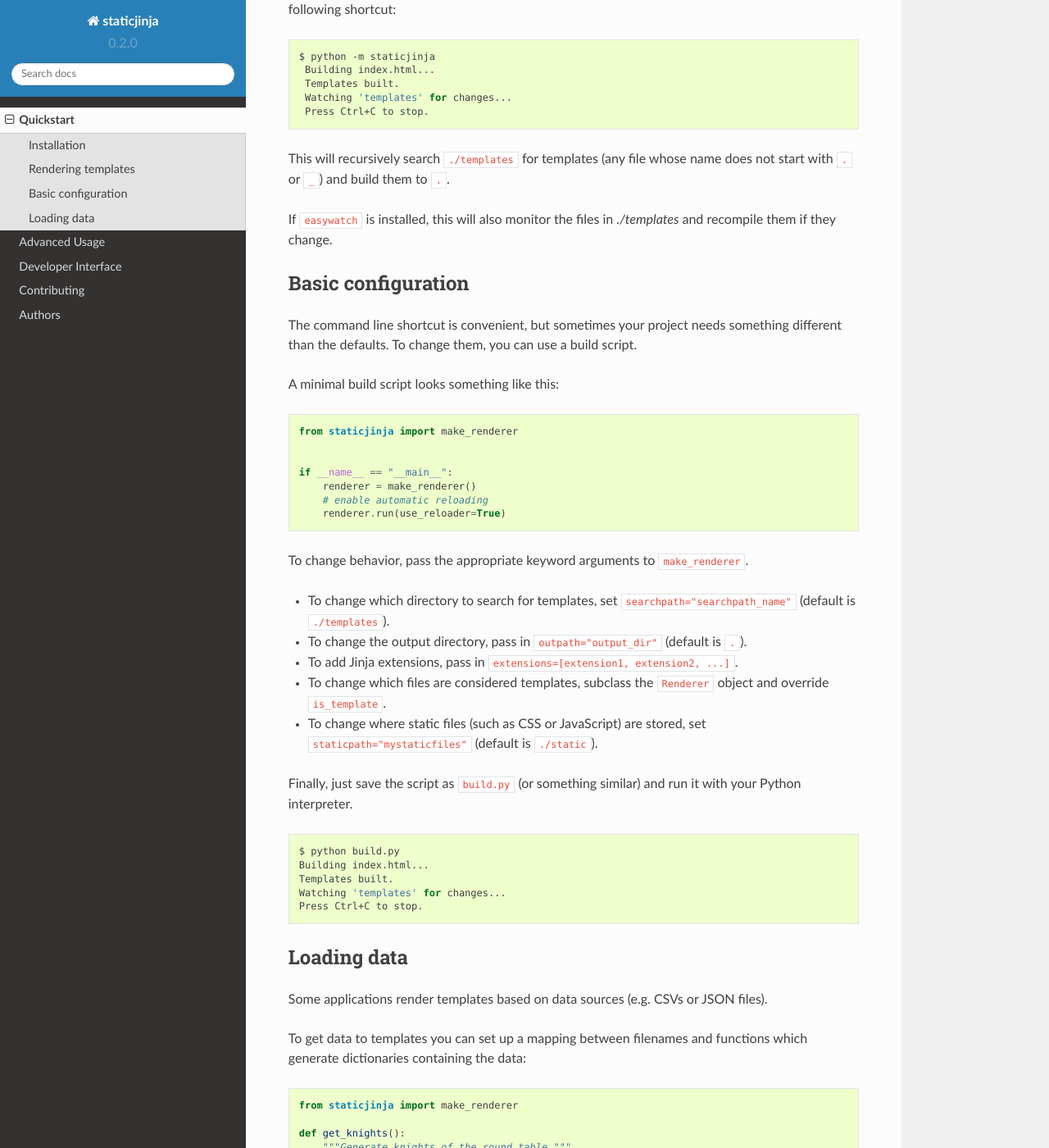
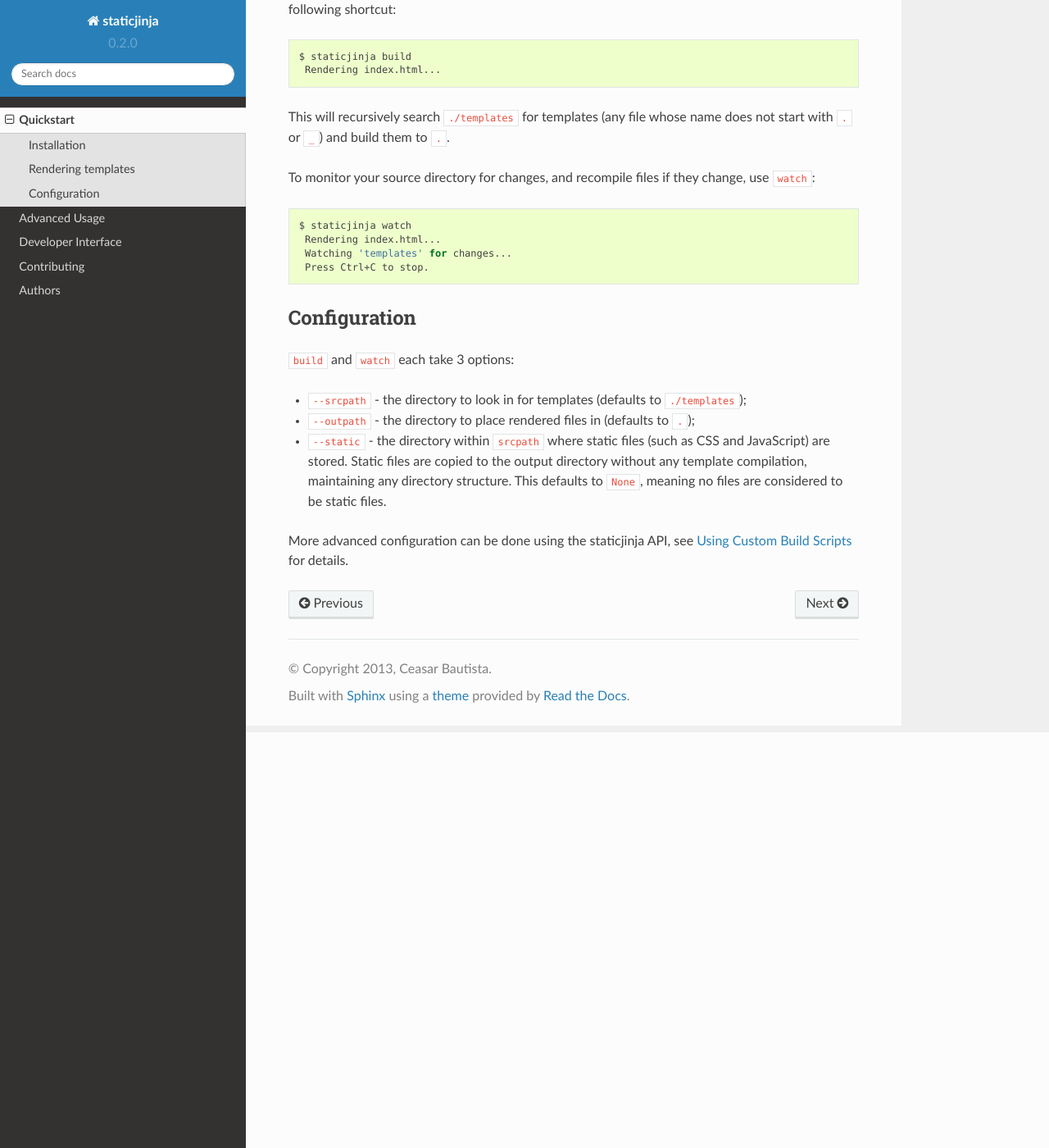
Before and after one commit to staticjinja/staticjinja, a Sphinx documentation site: the page built from docs/user/quickstart.rst, in a window 1280 px wide and 1400 px high, scrolled down 507 px. Shown: the whole window at 82% size. Built offline with Sphinx 7.4.7 and the Read the Docs theme 2.0.0, drawn with Linux system fonts in a browser that asks for light colours; some of the changed text lies outside the part shown.

Commit message:
Add a CLI tool, staticjinja, in place of __main__
python -m staticjinja is still supported, but this tool
takes options for the source path, the output directory, and
static files.

Users wishing to pass in particular data will still need a
custom build script.

```diff
--- a/docs/index.rst
+++ b/docs/index.rst
@@ -17,7 +17,7 @@
 
     $ mkdir templates
     $ vim templates/index.html
-    $ python -m staticjinja
+    $ staticjinja watch
     Building index.html...
     Templates built.
     Watching 'templates' for changes...
--- a/docs/user/quickstart.rst
+++ b/docs/user/quickstart.rst
@@ -1,8 +1,8 @@
 Quickstart
 ==========
 
-Eager to get started? This page gives a good introduction in how to
-get started with staticjinja.
+Eager to get started? This page gives a good introduction for getting
+started with staticjinja.
 
 Installation
 ------------
@@ -22,106 +22,37 @@
 
 .. code-block:: bash
 
-   $ python -m staticjinja
-    Building index.html...
-    Templates built.
-    Watching 'templates' for changes...
-    Press Ctrl+C to stop.
+   $ staticjinja build
+    Rendering index.html...
 
 This will recursively search ``./templates`` for templates (any file
 whose name does not start with ``.`` or ``_``) and build them to
 ``.``.
 
-If ``easywatch`` is installed, this will also monitor the files in
-`./templates` and recompile them if they change.
-
-
-Basic configuration
--------------------
-
-The command line shortcut is convenient, but sometimes your project
-needs something different than the defaults. To change them, you can
-use a build script.
-
-A minimal build script looks something like this:
-
-.. code-block:: python
-
-    from staticjinja import make_renderer
-
-
-    if __name__ == "__main__":
-        renderer = make_renderer()
-        # enable automatic reloading
-        renderer.run(use_reloader=True)
-
-To change behavior, pass the appropriate keyword arguments to
-``make_renderer``.
-
-* To change which directory to search for templates, set
-  ``searchpath="searchpath_name"`` (default is ``./templates``).
-* To change the output directory, pass in ``outpath="output_dir"``
-  (default is ``.``).
-* To add Jinja extensions, pass in ``extensions=[extension1,
-  extension2, ...]``.
-* To change which files are considered templates, subclass the
-  ``Renderer`` object and override ``is_template``.
-* To change where static files (such as CSS or JavaScript) are stored,
-  set ``staticpath="mystaticfiles"`` (default is ``./static``).
-
-Finally, just save the script as ``build.py`` (or something similar)
-and run it with your Python interpreter.
+To monitor your source directory for changes, and recompile files if
+they change, use ``watch``:
 
 .. code-block:: bash
 
-    $ python build.py
-    Building index.html...
-    Templates built.
+   $ staticjinja watch
+    Rendering index.html...
     Watching 'templates' for changes...
     Press Ctrl+C to stop.
 
+Configuration
+-------------
 
-Loading data
-------------
+``build`` and ``watch`` each take 3 options:
 
-Some applications render templates based on data sources (e.g. CSVs or
-JSON files).
+* ``--srcpath`` - the directory to look in for templates (defaults to
+  ``./templates``);
+* ``--outpath`` - the directory to place rendered files in (defaults
+  to ``.``);
+* ``--static`` - the directory within ``srcpath`` where static files
+  (such as CSS and JavaScript) are stored. Static files are copied to
+  the output directory without any template compilation, maintaining
+  any directory structure. This defaults to ``None``, meaning no files
+  are considered to be static files.
 
-To get data to templates you can set up a mapping between filenames
-and functions which generate dictionaries containing the data:
-
-.. code-block:: python
-
-    from staticjinja import make_renderer
-
-    def get_knights():
-        """Generate knights of the round table."""
-        knights = [
-            'sir arthur',
-            'sir lancelot',
-            'sir galahad',
-        ]
-        return {'knights': knights}
-
-    if __name__ == "__main__":
-        renderer = make_renderer(contexts=[
-            ('index.html', get_knights),
-        ])
-        renderer.run(use_reloader=True)
-
-You can then use the data in ``templates/index.html`` as you'd expect.
-
-.. code-block:: html
-
-    <!-- templates/index.html -->
-    {% extends "_base.html" %}
-    {% block body %}
-    <h1>Hello world!</h1>
-    <p>This is an example web page.</p>
-    <h3>Knights of the Round Table</h3>
-    <ul>
-    {% for knight in knights }}
-        <li>{{ knight }}</li>
-    {% endfor %}
-    </ul>
-    {% endblock %}
+More advanced configuration can be done using the staticjinja API, see
+:ref:`custom-build-scripts` for details.
--- a/requirements.txt
+++ b/requirements.txt
@@ -2,6 +2,7 @@
 PyYAML==3.10
 argh==0.21.0
 argparse==1.2.1
+docopt==0.6.1
 easywatch==0.0.2
 pathtools==0.1.2
 watchdog==0.6.0
```
Also changed, not shown: docs/user/advanced.rst (+93 -1 lines), setup.py (+10 -1 lines), 1 other file.
